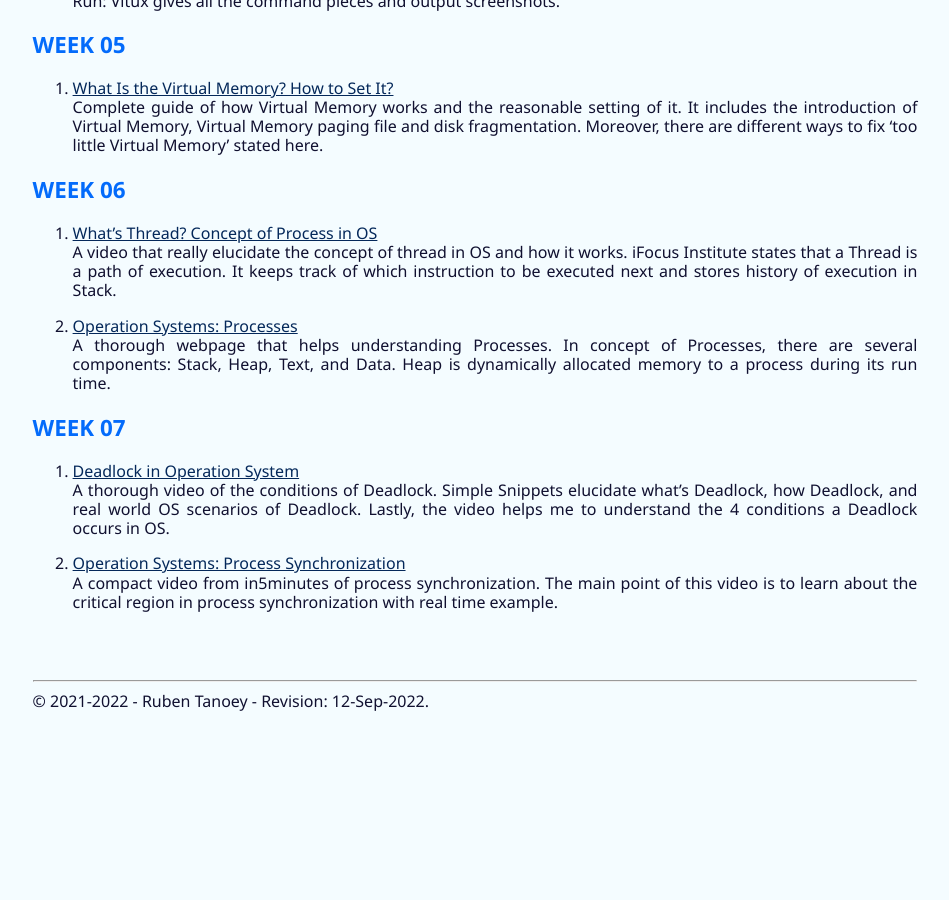
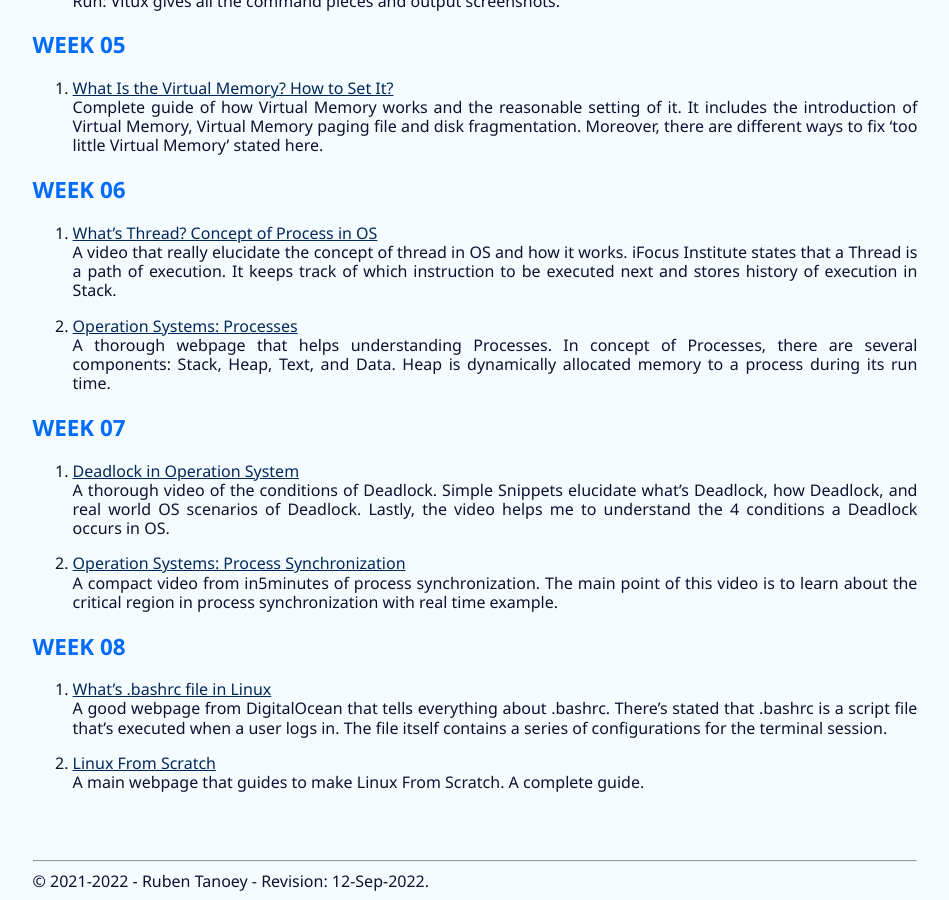
Before and after one commit to rubentanoey/os222, a Jekyll site: the page built from links.md, in a window 1280 px wide and 900 px high, scrolled down 1113 px. Shown: the whole window, without its empty margins (165-1114 px from the left). Built offline with Jekyll 4.4.1, drawn with Linux system fonts in a browser that asks for light colours; our own code applies the rules of GitHub Pages for plain Markdown files; before the commit the page ends 1833 px from its top, so only the background shows below that.

Commit message:
DONE W08

```diff
--- a/links.md
+++ b/links.md
@@ -77,3 +77,13 @@ understand the 4 conditions a Deadlock occurs in OS.
 13. [Operation Systems: Process Synchronization](https://www.youtube.com/watch?v=eKKc0d7kzww)<br>
 A compact video from in5minutes of process synchronization. The main point of this video
 is to learn about the critical region in process synchronization with real time example.
+
+## WEEK 08
+
+14. [What's .bashrc file in Linux](https://www.digitalocean.com/community/tutorials/bashrc-file-in-linux)<br>
+A good webpage from DigitalOcean that tells everything about .bashrc. There's stated
+that .bashrc is a script file that’s executed when a user logs in. The file itself
+contains a series of configurations for the terminal session.
+
+15. [Linux From Scratch](https://www.linuxfromscratch.org/lfs/view/11.2/)<br>
+A main webpage that guides to make Linux From Scratch. A complete guide.
```
